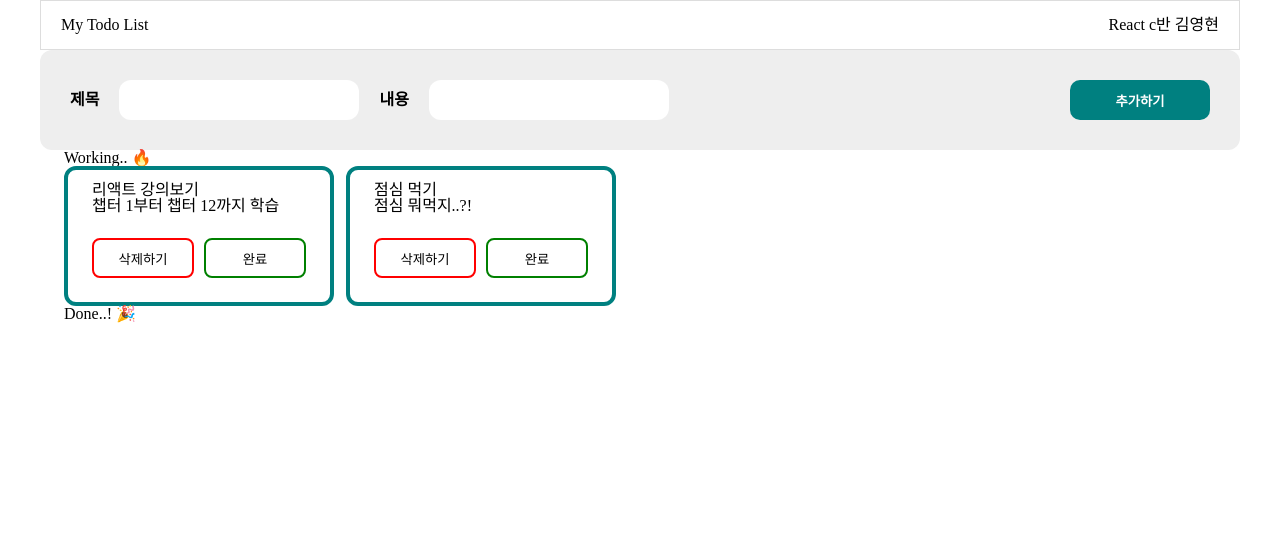
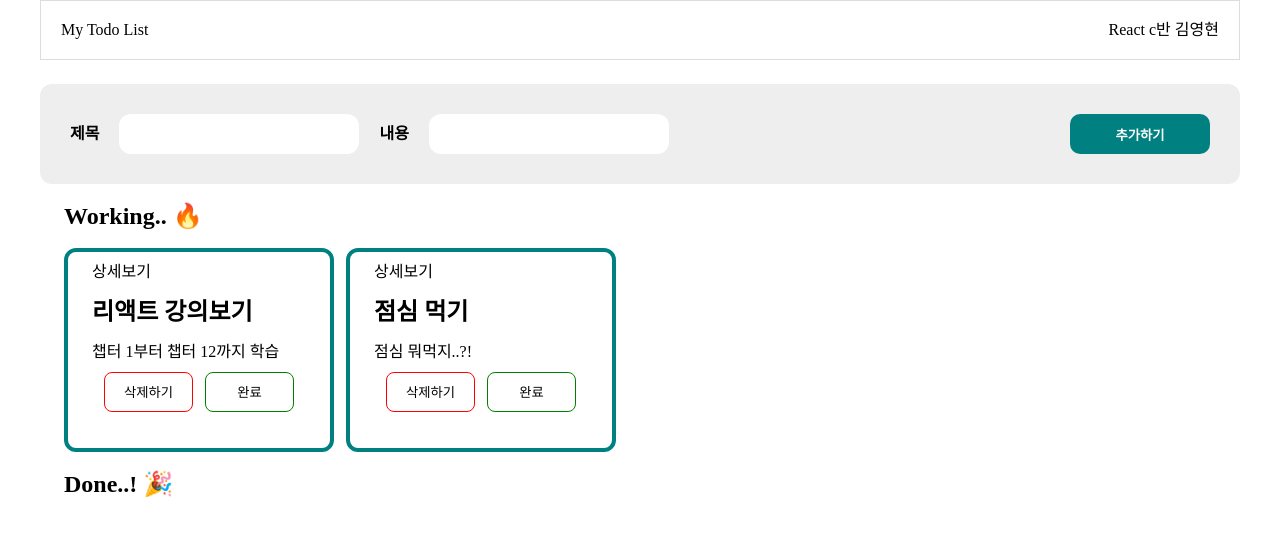
Before and after one commit to 0hyeon/todolist-hanghae, a React (Create React App) app: page / in a window 1280 px wide. Shown: the top 536 px of the page. Built offline with nearby package versions, Linux system fonts and the light colour scheme.

Commit message:
feat:router연동 detail컴포넌트 생성

```diff
--- a/src/App.css
+++ b/src/App.css
@@ -43,12 +43,6 @@
   flex-wrap: wrap;
   gap: 12px;
 }
-.todo-container {
-  border: 4px solid teal;
-  border-radius: 12px;
-  padding: 12px 24px 24px;
-  width: 270px;
-}
 .button-set {
   display: flex;
   gap: 10px;
@@ -56,11 +50,11 @@
 }
 .todo-delete-button {
   background-color: #fff;
-  border: 2px solid red;
+  border: 1px solid red;
 }
 .todo-complete-button {
   background-color: #fff;
-  border: 2px solid green;
+  border: 1px solid green;
 }
 .button {
   border-radius: 8px;
--- a/src/App.tsx
+++ b/src/App.tsx
@@ -1,126 +1,9 @@
-import { useCallback, useEffect, useState } from "react";
+import React from "react";
 import "./App.css";
-import TodoBoxList from "./components/TodoBoxList";
-import { useDispatch, useSelector } from "react-redux";
-import { todoCreate, todoDelete, todoUpdate } from "./redux/modules/crud";
-// import { todoRead } from "./redux/modules/crud";
-export interface Iusers {
-  id?: number;
-  title?: string;
-  content?: string;
-  done?: boolean;
-}
-interface IusersArray {
-  crud: Iusers[];
+import Router from "./shared/Router";
+
+function App() {
+  return <Router />;
 }
 
-function App() {
-  const crud = useSelector((state: IusersArray) => {
-    return state.crud;
-  }); //state는 중앙데이터 전체
-  const dispatch = useDispatch();
-  const [isTitle, setTitle] = useState<string>("");
-  const [isContent, setContent] = useState<string>("");
-
-  // const ReadData = useCallback(() => dispatch(todoRead()), [dispatch]);
-
-  const [users, setUsers] = useState<Iusers[]>(crud);
-  const titleChangeHandler = (e: React.ChangeEvent<HTMLInputElement>) => {
-    setTitle(e.target.value);
-  };
-  const contentChangeHandler = (e: React.ChangeEvent<HTMLInputElement>) => {
-    setContent(e.target.value);
-  };
-  const handleSubmit = (e: React.FormEvent<HTMLFormElement>) => {
-    e.preventDefault();
-    if (isTitle === "" || isContent === "") {
-      return;
-    }
-    const newUser = {
-      id: crud.length + 1,
-      title: isTitle,
-      content: isContent,
-      done: false,
-    };
-    dispatch(todoCreate(newUser)); //리턴되면서 메모리가 바뀜
-    setTitle("");
-    setContent("");
-  };
-  const RemoveClick = (id: number) => {
-    // const removeUser = [...crud.filter((el) => el.id !== id)];
-    dispatch(todoDelete(id));
-  };
-  const ModifyClick = (id: number) => {
-    dispatch(todoUpdate(id));
-    // setUsers((el) =>
-    //   el.map((todo) => (todo.id === id ? { ...todo, done: !todo.done } : todo))
-    // );
-  };
-  return (
-    <div className="App">
-      <div
-        className="layout"
-        style={{ margin: "0 auto", maxWidth: "1200px", minWidth: "800px" }}
-      >
-        <div
-          className="container"
-          style={{
-            alignItems: "center",
-            display: "flex",
-            border: "1px solid #ddd",
-            justifyContent: "space-between",
-            padding: "0 20px",
-            height: "50px",
-          }}
-        >
-          <div>My Todo List</div>
-          <div>React c반 김영현</div>
-        </div>
-        <form className="add-form" onSubmit={handleSubmit}>
-          <div className="input-group">
-            <label className="form-label">제목</label>
-            <input
-              type="text"
-              name="title"
-              className="add-input input-body"
-              value={isTitle}
-              onChange={titleChangeHandler}
-            />
-            <label className="form-label">내용</label>
-            <input
-              type="text"
-              name="body"
-              className="add-input"
-              value={isContent}
-              onChange={contentChangeHandler}
-            />
-          </div>
-          <button className="add-button">추가하기</button>
-        </form>
-        <div className="list-container">
-          <h2 className="list-title">Working.. 🔥</h2>
-          <div className="list-wrapper">
-            <TodoBoxList
-              users={crud}
-              done={false}
-              RemoveClick={RemoveClick}
-              ModifyClick={ModifyClick}
-              greenText={"완료"}
-            />
-          </div>
-          <h2 className="list-title">Done..! 🎉</h2>
-          <div className="list-wrapper">
-            <TodoBoxList
-              users={crud}
-              done={true}
-              RemoveClick={RemoveClick}
-              ModifyClick={ModifyClick}
-              greenText={"취소"}
-            />
-          </div>
-        </div>
-      </div>
-    </div>
-  );
-}
 export default App;
--- a/src/components/TodoBoxList.tsx
+++ b/src/components/TodoBoxList.tsx
@@ -1,5 +1,7 @@
 import React from "react";
-import { Iusers } from "../App";
+import { Link } from "react-router-dom";
+import styled from "styled-components";
+import { H2, Iusers } from "../page/Home";
 interface ArrayIusers extends Array<Iusers> {}
 interface Itodolist {
   users: ArrayIusers;
@@ -21,12 +23,15 @@ const TodoBoxList = ({
         users
           .filter((todo) => todo.done === done)
           .map((el) => (
-            <div className="todo-container" key={el.id}>
+            <Container className="todo-container" key={el.id}>
+              <Link to={`/${el.id}`} state={el}>
+                상세보기
+              </Link>
               <div>
-                <h2 className="todo-title">{el.title}</h2>
+                <H2>{el.title}</H2>
                 <div>{el.content}</div>
               </div>
-              <div className="button-set">
+              <ButtonSet>
                 <button
                   className="todo-delete-button button"
                   onClick={() => RemoveClick(Number(el.id))}
@@ -39,11 +44,24 @@ const TodoBoxList = ({
                 >
                   {greenText}
                 </button>
-              </div>
-            </div>
+              </ButtonSet>
+            </Container>
           ))}
     </>
   );
 };
-
+const Container = styled.div`
+  width: 270px;
+  border: 4px solid teal;
+  min-height: 150px;
+  border-radius: 12px;
+  padding: 12px 24px 24px;
+`;
+const ButtonSet = styled.div`
+  display: flex;
+  -webkit-box-pack: end;
+  justify-content: end;
+  padding: 12px;
+  gap: 12px;
+`;
 export default TodoBoxList;
--- /dev/null
+++ b/src/page/Detail.tsx
@@ -0,0 +1,51 @@
+import React from "react";
+import { useLocation, useNavigate, useParams } from "react-router-dom";
+import styled from "styled-components";
+
+function Detail() {
+  const params = useParams();
+  const location = useLocation();
+  let navigate = useNavigate();
+  return (
+    <Wrapper>
+      <Box>
+        ID :{params.id}
+        <br />
+        제목 : {location.state.title}
+        <br />
+        내용 : {location.state.content}
+        <Button onClick={() => navigate(-1)}>이전으로</Button>
+      </Box>
+    </Wrapper>
+  );
+}
+
+const Wrapper = styled.div`
+  border: 2px solid rgb(238, 238, 238);
+  width: 100%;
+  height: 100vh;
+  display: flex;
+  -webkit-box-align: center;
+  align-items: center;
+  -webkit-box-pack: center;
+  justify-content: center;
+`;
+const Box = styled.div`
+  width: 600px;
+  height: 400px;
+  border: 1px solid rgb(238, 238, 238);
+  display: flex;
+  flex-direction: column;
+  justify-content: center;
+  align-items: center;
+`;
+const Button = styled.button`
+  border: 1px solid rgb(221, 221, 221);
+  height: 40px;
+  width: 120px;
+  background-color: rgb(255, 255, 255);
+  border-radius: 12px;
+  margin: 10px 0px;
+  cursor: pointer;
+`;
+export default Detail;
--- /dev/null
+++ b/src/page/Home.tsx
@@ -0,0 +1,138 @@
+import { useCallback, useEffect, useState } from "react";
+import "../App.css";
+import TodoBoxList from "../components/TodoBoxList";
+import { useDispatch, useSelector } from "react-redux";
+import { todoCreate, todoDelete, todoUpdate } from "../redux/modules/crud";
+import styled from "styled-components";
+// import { todoRead } from "./redux/modules/crud";
+export interface Iusers {
+  id?: number;
+  title?: string;
+  content?: string;
+  done?: boolean;
+}
+interface IusersArray {
+  crud: Iusers[];
+}
+
+function Home() {
+  const crud = useSelector((state: IusersArray) => {
+    return state.crud;
+  }); //state는 중앙데이터 전체
+  const dispatch = useDispatch();
+  const [isTitle, setTitle] = useState<string>("");
+  const [isContent, setContent] = useState<string>("");
+
+  // const ReadData = useCallback(() => dispatch(todoRead()), [dispatch]);
+
+  const [users, setUsers] = useState<Iusers[]>(crud);
+  const titleChangeHandler = (e: React.ChangeEvent<HTMLInputElement>) => {
+    setTitle(e.target.value);
+  };
+  const contentChangeHandler = (e: React.ChangeEvent<HTMLInputElement>) => {
+    setContent(e.target.value);
+  };
+  const handleSubmit = (e: React.FormEvent<HTMLFormElement>) => {
+    e.preventDefault();
+    if (isTitle === "" || isContent === "") {
+      return;
+    }
+    const newUser = {
+      id: crud.length + 1,
+      title: isTitle,
+      content: isContent,
+      done: false,
+    };
+    dispatch(todoCreate(newUser)); //리턴되면서 메모리가 바뀜
+    setTitle("");
+    setContent("");
+  };
+  const RemoveClick = (id: number) => {
+    // const removeUser = [...crud.filter((el) => el.id !== id)];
+    dispatch(todoDelete(id));
+  };
+  const ModifyClick = (id: number) => {
+    dispatch(todoUpdate(id));
+    // setUsers((el) =>
+    //   el.map((todo) => (todo.id === id ? { ...todo, done: !todo.done } : todo))
+    // );
+  };
+  return (
+    <div className="App">
+      <div
+        className="layout"
+        style={{ margin: "0 auto", maxWidth: "1200px", minWidth: "800px" }}
+      >
+        <div
+          className="container"
+          style={{
+            alignItems: "center",
+            display: "flex",
+            border: "1px solid #ddd",
+            justifyContent: "space-between",
+            padding: "0 20px",
+            height: "60px",
+            marginBottom: "24px",
+          }}
+        >
+          <div>My Todo List</div>
+          <div>React c반 김영현</div>
+        </div>
+        <form className="add-form" onSubmit={handleSubmit}>
+          <div className="input-group">
+            <label className="form-label">제목</label>
+            <input
+              type="text"
+              name="title"
+              className="add-input input-body"
+              value={isTitle}
+              onChange={titleChangeHandler}
+            />
+            <label className="form-label">내용</label>
+            <input
+              type="text"
+              name="body"
+              className="add-input"
+              value={isContent}
+              onChange={contentChangeHandler}
+            />
+          </div>
+          <button className="add-button">추가하기</button>
+        </form>
+        <div className="list-container">
+          <H2 className="list-title">Working.. 🔥</H2>
+          <div className="list-wrapper">
+            <TodoBoxList
+              users={crud}
+              done={false}
+              RemoveClick={RemoveClick}
+              ModifyClick={ModifyClick}
+              greenText={"완료"}
+            />
+          </div>
+          <H2 className="list-title">Done..! 🎉</H2>
+          <div className="list-wrapper">
+            <TodoBoxList
+              users={crud}
+              done={true}
+              RemoveClick={RemoveClick}
+              ModifyClick={ModifyClick}
+              greenText={"취소"}
+            />
+          </div>
+        </div>
+      </div>
+    </div>
+  );
+}
+export const H2 = styled.h2`
+  display: block;
+  font-size: 1.5em;
+  margin-block-start: 0.83em;
+  margin-block-end: 0.83em;
+  margin-inline-start: 0px;
+  margin-inline-end: 0px;
+  font-weight: bold;
+`;
+
+export default Home;
--- a/src/redux/modules/crud.ts
+++ b/src/redux/modules/crud.ts
@@ -1,4 +1,4 @@
-import { Iusers } from "../../App";
+import { Iusers } from "../../page/Home";
 const CREATE = "crud/CREATE"; //이걸하는 이유는 밑에 문자열로 넣어줘도 되는데 에러가 나면 오류를 찾기힘들고, 중복될경우 이거 사용한 컴포넌트는 다바꿔줘야해서, 휴먼에러
 const READ = "crud/READ";
 const UPDATE = "crud/UPDATE";
@@ -68,7 +68,6 @@ const crud = (state = initialState, action: any) => {
         ),
       ];
     case DELETE:
-      console.log([...state.filter((todo) => todo.id !== action.payload)]);
       return [...state.filter((todo) => todo.id !== action.payload)];
     default:
       return state;
--- /dev/null
+++ b/src/shared/Router.tsx
@@ -0,0 +1,14 @@
+import { BrowserRouter, Route, Routes } from "react-router-dom";
+import Home from "../page/Home";
+import Detail from "../page/Detail";
+const Router = () => {
+  return (
+    <BrowserRouter>
+      <Routes>
+        <Route path="/" element={<Home />} />
+        <Route path="/:id" element={<Detail />} />
+      </Routes>
+    </BrowserRouter>
+  );
+};
+export default Router;
```
